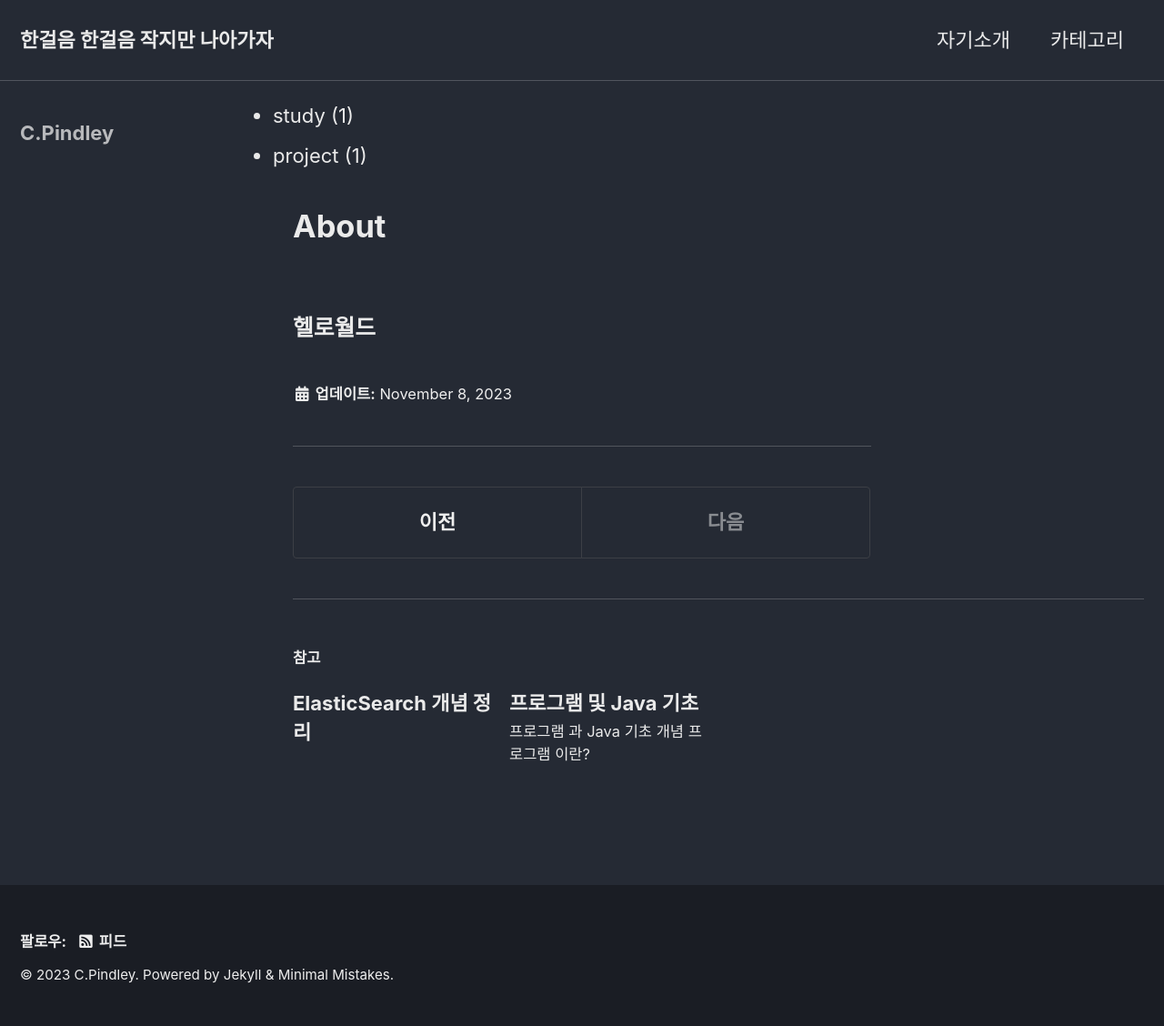
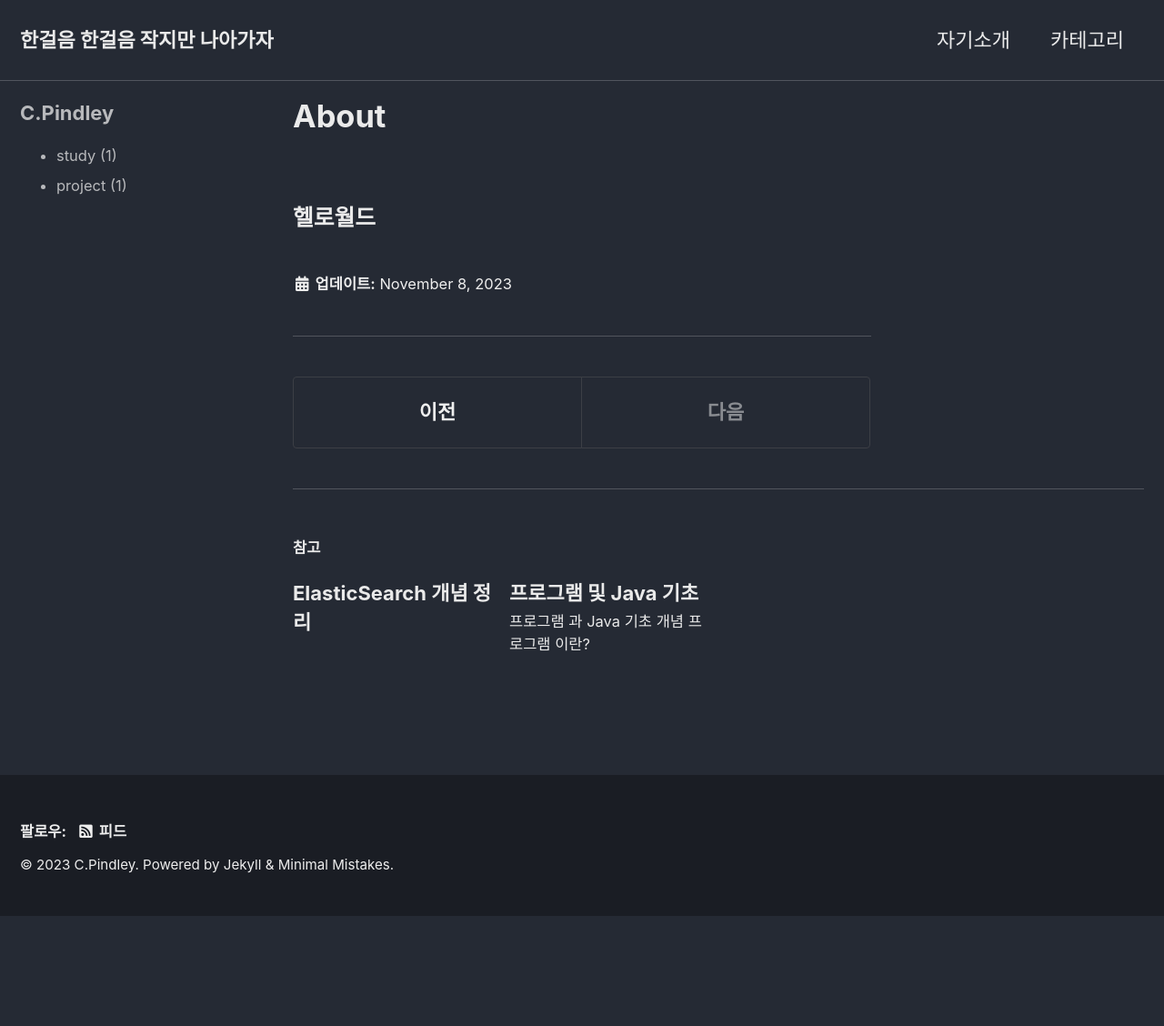
Before and after one commit to dmsgus6523/dmsgus6523.github.io, a Jekyll site: the page built from _posts/2023-11-08-about.md, in a window 1280 px wide. Shown: the whole page at 91% size. Built offline with Jekyll 4.4.1, drawn with Linux system fonts in a browser that asks for light colours; cached includes are drawn as plain includes; after the commit the page ends 1007 px from its top, so only the background shows below that.

Commit message:
사이드바에 카테고리 추가

```diff
--- a/_includes/sidebar.html
+++ b/_includes/sidebar.html
@@ -15,8 +15,6 @@
       {% include nav_list nav=page.sidebar.nav %}
     {% endif %}
   {% endif %}
-  </div>
-{% endif %}
 
     <div class="col-lg-4 col-md-2">
       <ul>
@@ -25,3 +23,6 @@
         {% endfor %}
       </ul>
     </div>
+
+  </div>
+{% endif %}
```
Lines whose indentation alone changed are shown as unchanged.
